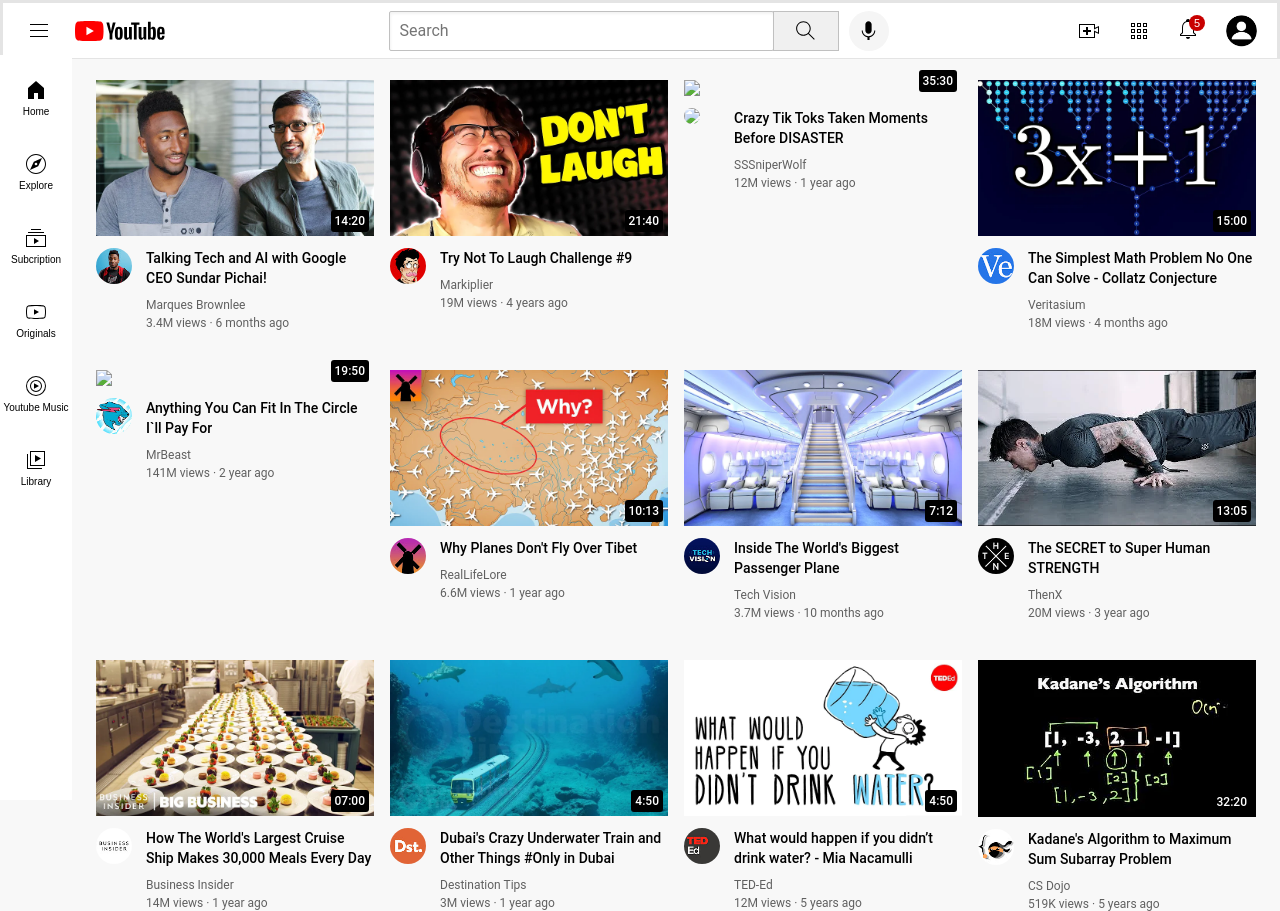
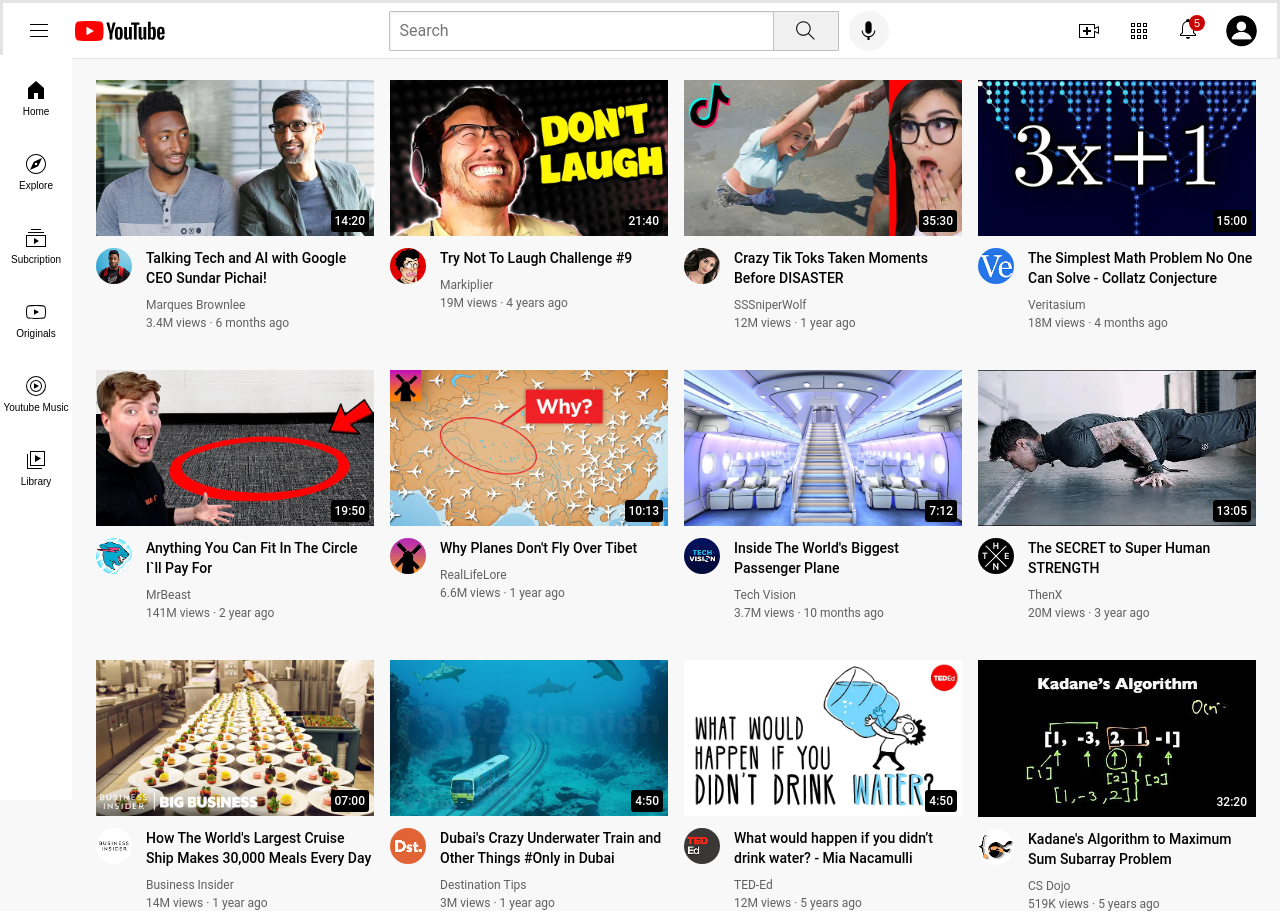
Before and after one commit to Dharun-0123/youtube-clone, a plain HTML site: page index.html in a window 1280 px wide. Drawn offline with Linux system fonts and the light colour scheme; the site is published under a folder, as on GitHub Pages, so addresses that start at the root find nothing.

Commit message:
Update2 index.html

```diff
--- a/index.html
+++ b/index.html
@@ -103,7 +103,7 @@
       <div class="video-preview">
         <div class="thumbnail-row">
           <a href="https://www.youtube.com/watch?v=FgjPQQeTh1w">
-          <img class="thumbnail" src="/tumbnails/thumbnail-3.webp" />
+          <img class="thumbnail" src="tumbnails/thumbnail-3.webp" />
         </a>
           <div class="video-time">35:30</div>
         </div>
@@ -111,7 +111,7 @@
           <div class="channel-picture">
             <img
               class="profile-picture"
-              src="/channel-profile-picture/channel-3.jpeg"
+              src="channel-profile-picture/channel-3.jpeg"
             />
           </div>
           <div class="video-info">
@@ -148,7 +148,7 @@
 
       <div class="video-preview">
         <div class="thumbnail-row">
-          <img class="thumbnail" src="/tumbnails/thumbnail-6.webp" />
+          <img class="thumbnail" src="tumbnails/thumbnail-6.webp" />
           <div class="video-time">19:50</div>
         </div>
         <div class="video-info-grid">
```
